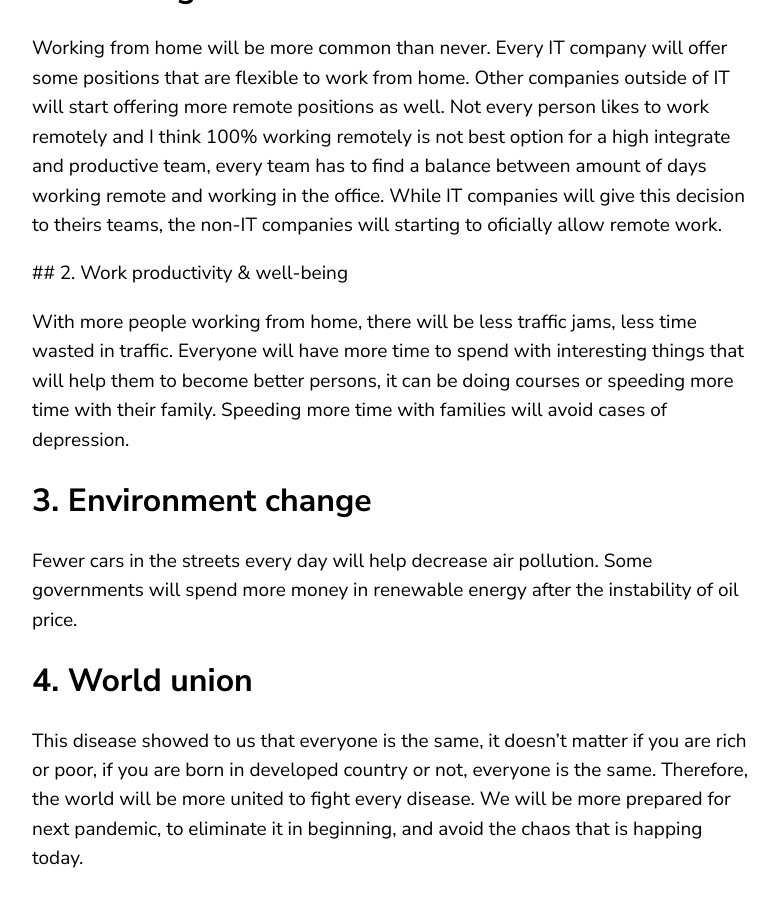
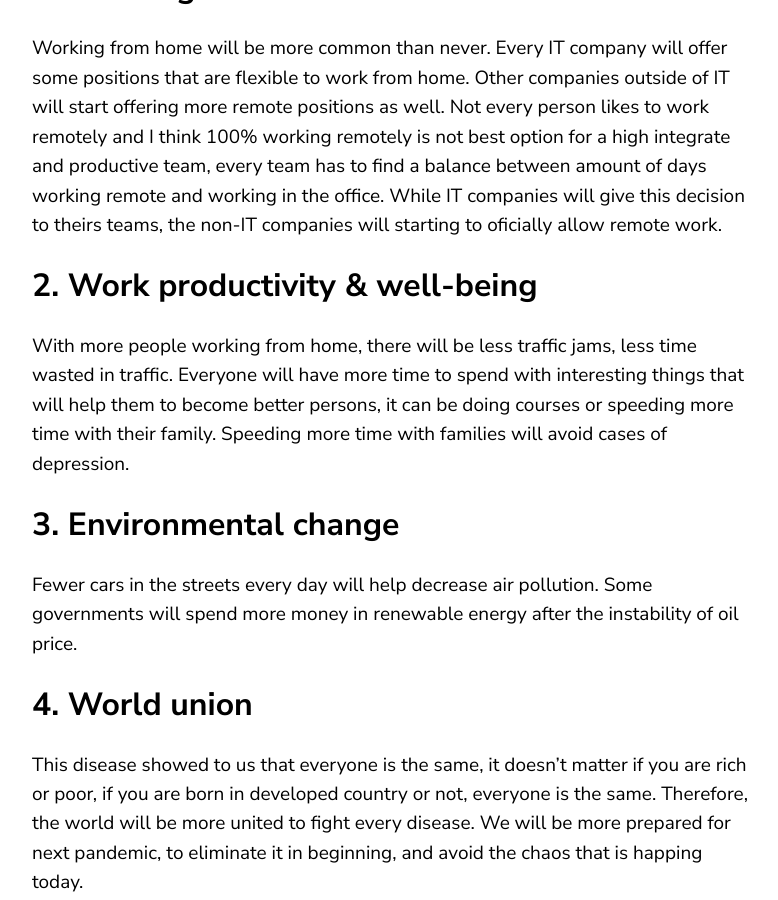
Before and after one commit to jaysonpf/jaysonpf.github.io, a Jekyll site: the page built from _posts/2020-05-22-pandemic-times.markdown, in a window 1280 px wide and 900 px high, scrolled down 714 px. Shown: the whole window, without its empty margins (68-846 px from the left). Built offline with Jekyll 4.4.1, drawn with Linux system fonts in a browser that asks for light colours.

Commit message:
formating

```diff
--- a/_posts/2020-05-22-pandemic-times.markdown
+++ b/_posts/2020-05-22-pandemic-times.markdown
@@ -4,11 +4,14 @@ title:  "Pandemic Times"
 date:   2020-05-22 21:11:00 -0300
 categories: covid-19, pandemic
 ---
+
 In this moment we are in middle of most powerful pandemic since early 1900's.
 
 I thought it would be great to share some thoughts here.  I am curious to, in the future, after everything get back to normal, to read this post again and see if I was right or not.
 
 I am very optimistic, here are some of good changes in our society that will happen:
+
+
 
 
 ## 1. Working from home
@@ -17,12 +20,12 @@ Working from home will be more common than never. Every IT company will offer so
  Not every person likes to work remotely and I think 100% working remotely is not best option for a high integrate and productive team, every team has to find a balance between amount of days working remote and working in the office.
  While IT companies will give this decision to theirs teams, the non-IT companies will starting to oficially allow remote work.
 
- ## 2. Work productivity & well-being
+## 2. Work productivity & well-being
 
 With more people working from home, there will be less traffic jams, less time wasted in traffic. Everyone will have more time to spend with interesting things that will help them to become better persons, it can be doing courses or speeding more time with their family.
  Speeding more time with families will avoid cases of depression.
 
-## 3. Environment change
+## 3. Environmental change
 
 Fewer cars in the streets every day will help decrease air pollution.
 Some governments will spend more money in renewable energy after the instability of oil price.
```
